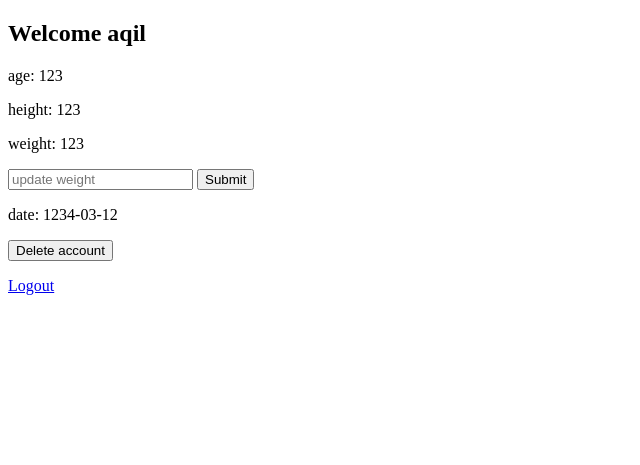
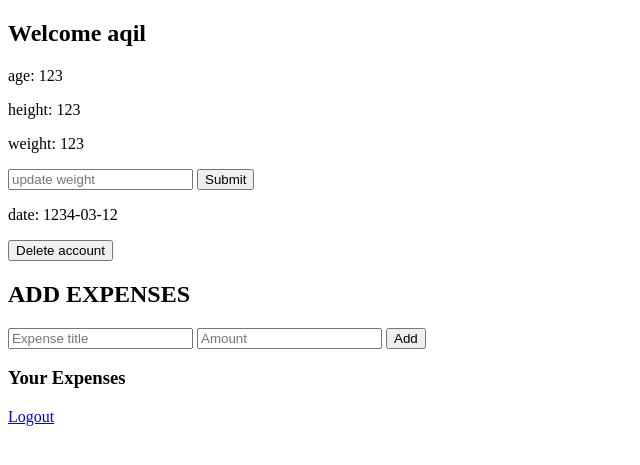
Before and after one commit to aqilmehaboob-ops/flask-auth-crud, a Flask app: page /successlogin in a window 1280 px wide. Shown: the top 465 px of the page, without its empty margins (0-640 px from the left). Run offline with Flask 3, Linux system fonts and the light colour scheme; the visitor is signed in with stand-in values (Sample User, id 1).

Commit message:
Added Expense model with foreign key relationship and CRUD operations

```diff
--- a/app.py
+++ b/app.py
@@ -27,6 +27,12 @@ class Users(db.Model):
         self.height = height
         self.date = date
         self.weight = weight
+
+class Expense(db.Model):
+    id = db.Column(db.Integer, primary_key = True)
+    title = db.Column(db.String(100))
+    amount = db.Column(db.Integer)
+    user_id = db.Column(db.Integer, db.ForeignKey('users.id'))
 
 @app.route("/")
 def home():
@@ -74,8 +80,9 @@ def successlogin():
     if 'user_id' not in session:
         return redirect(url_for('login'))
     user = Users.query.get(session['user_id'])
+    expenses = Expense.query.filter_by(user_id = session['user_id']).all()
 
-    return render_template('successloginpage.html', user=user)
+    return render_template('successloginpage.html', user=user, expenses=expenses)
 
 @app.route("/update/<int:id>", methods=['POST'])
 def update(id):
@@ -87,8 +94,8 @@ def update(id):
 
     if user:
 
-        new_age = request.form.get("updateweight")
-        user.weight = new_age
+        new_weight = request.form.get("updateweight")
+        user.weight = new_weight
 
         db.session.commit()
 
@@ -101,11 +108,54 @@ def delete(id):
         return redirect(url_for('login'))
 
     user = Users.query.get(session['user_id'])
+    expenses = Expense.query.filter_by(user_id=session['user_id']).all()
+
+    for expense in expenses:
+        db.session.delete(expense)
 
     if user:
         db.session.delete(user)
         db.session.commit()
+
     return redirect(url_for('login'))
+
+@app.route("/add_expense", methods=['POST'])
+def add_expense():
+
+    if "user_id" not in session:
+        return redirect(url_for('login'))
+
+    title = request.form.get("title")
+    amount = request.form.get("amount")
+
+    expense = Expense(
+        title=title,
+        amount=amount,
+        user_id=session['user_id']
+    )
+
+    db.session.add(expense)
+    db.session.commit()
+
+    return redirect(url_for('successlogin'))
+
+@app.route("/updateexpense/<int:id>", methods=['POST'])
+def updateexpense(id):
+    if 'user_id' not in session:
+        return redirect(url_for('login'))
+
+    expense = Expense.query.get(id)
+
+    if expense and expense.user_id == session['user_id']:
+
+        update_title = request.form.get("edit_title")
+        update_expense = request.form.get("edit_expense")
+
+        expense.title = update_title
+        expense.amount = update_expense
+
+        db.session.commit()
+    return redirect(url_for('successlogin'))
 
 @app.route("/accountcreated")
 def accountcreated():
--- a/templates/successloginpage.html
+++ b/templates/successloginpage.html
@@ -24,6 +24,27 @@
         <button type="submit">Delete account</button>
     </form>
 
+    <h2>ADD EXPENSES</h2>
+
+    <form method="POST" action="{{ url_for('add_expense') }}">
+        <input type="text" name="title" placeholder="Expense title" required>
+        <input type="number" name="amount" placeholder="Amount" required>
+        <button type="submit">Add</button>
+    </form>
+
+    <h3>Your Expenses</h3>
+
+    {% for expense in expenses %}
+    <p>
+        {{ expense.title }} - rs{{ expense.amount }}
+        <form method="POST" action="{{ url_for('updateexpense', id=expense.id) }}">
+            <input type="text" name="edit_title" placeholder="exp title edit" required>
+            <input type="number" name="edit_expense" placeholder="exp edit">
+            <button type="submit">Edit</button>
+        </form>
+    </p>
+    {% endfor %}
+
     <p><a href="{{ url_for('home')}}">Logout</a></p>
 
 </body>
```
Also changed, not shown: instance/users.sqlite3, 1 other file.
